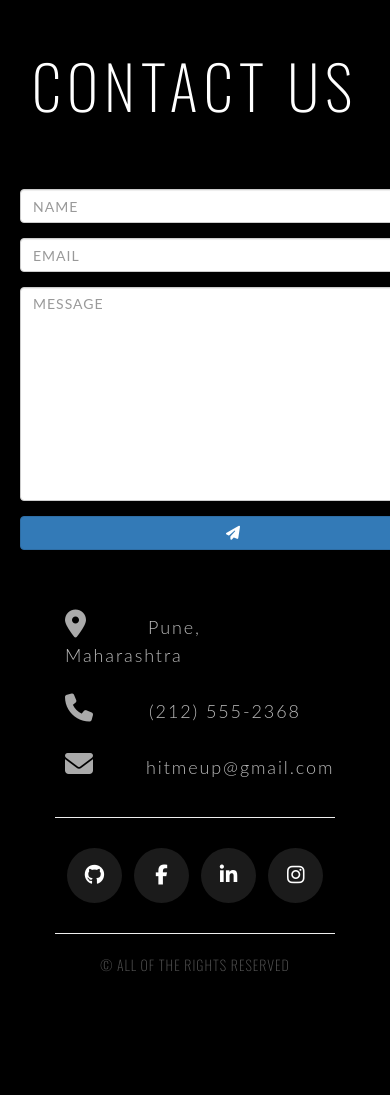
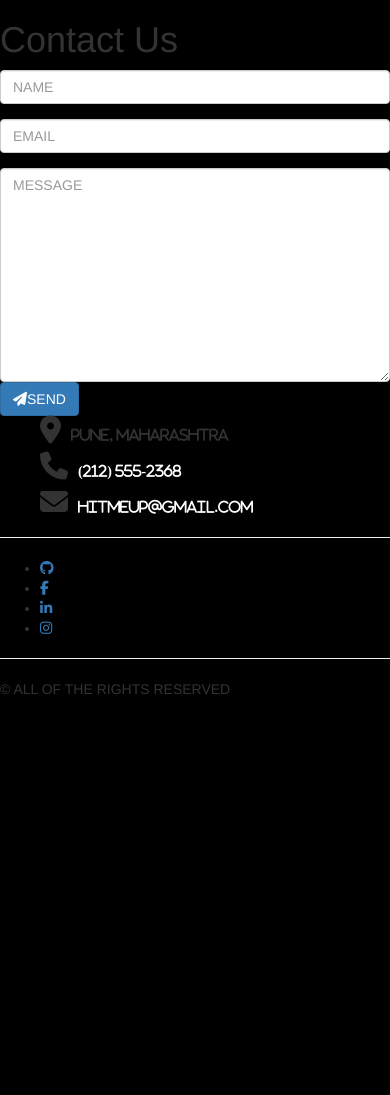
Before and after one commit to Anvita0305/PPL, a PHP site: page /contact.html in a window 390 px wide; the page is wider, and only the part inside the window is pictured. After the commit the page ends 844 px from the top of that part, so only its background shows below. Run offline with PHP 8.4, Linux system fonts and the light colour scheme; some libraries are stand-ins or nearby versions.

Commit message:
Add files via upload

```diff
--- a/style.css
+++ b/style.css
@@ -1,255 +1,104 @@
-body {
-    margin: 0;
-    padding: 0;
-    background-color: #000;
-    padding-bottom: 100px;
-  }
-
-  #contact {
+#last{
     width: 100%;
-    height: 100%;
-  }
-
-  .section-header {
+    height: auto;
+    justify-content: center;
+    background-color: #35589A;
+    }
+    .full{
+    width: 80%;
+    display: inline-block;
+    margin:2%;
+    margin-left: 10%;
     text-align: center;
-    margin: 0 auto;
-    padding: 40px 0;
-    font: 300 60px 'Oswald', sans-serif;
-    color: #fff;
-    text-transform: uppercase;
-    letter-spacing: 6px;
-  }
-
-  .contact-wrapper {
-    display: flex;
-    flex-direction: row;
-    justify-content: space-between;
-    margin: 0 auto;
-    padding: 20px;
-    position: relative;
-    max-width: 840px;
-  }
-
-  /* Left contact page */
-  .form-horizontal {
-    /*float: left;*/
-    max-width: 400px;
-    font-family: 'Lato';
-    font-weight: 400;
-  }
-
-  .form-control,
-  textarea {
-    max-width: 400px;
-    background-color: #000;
-    color: #fff;
-    letter-spacing: 1px;
-  }
-
-  .send-button {
-    margin-top: 15px;
-    height: 34px;
-    width: 400px;
-    overflow: hidden;
-    transition: all .2s ease-in-out;
-  }
-
-  .alt-send-button {
-    width: 400px;
-    height: 34px;
-    transition: all .2s ease-in-out;
-  }
-
-  .send-text {
-    display: block;
-    margin-top: 10px;
-    font: 700 12px 'Lato', sans-serif;
-    letter-spacing: 2px;
-  }
-
-  .alt-send-button:hover {
-    transform: translate3d(0px, -29px, 0px);
-  }
-
-  /* Begin Right Contact Page */
-  .direct-contact-container {
-    max-width: 400px;
-  }
-
-  /* Location, Phone, Email Section */
-  .contact-list {
+    background-color: black;
+    color: white;
+    border:15px solid #000;
+    border-radius: 5px;
+    margin-bottom: 8%;
+    margin-top: 8%;
+    }
+    .full h3{
+    font-size: 2rem;
+    display:block;
+    margin: 2%;
+    margin-bottom: 0;
+    }
+    .lt{
+    padding: 2%;
+    margin: 2%;
+    }
+    .rt{
+    padding: 2%;
+    margin: 2%;
+    }
+    .lt textarea{
+    width: 94%;
+    margin-left: 2.8%;
+    }
+    button{
+    margin: 2%;
+    }
+    .btn-primary{
+    background-color: black;
+    border: 2px solid white;
+    border-radius: 5%;
+    }
+    .list-item{
+    margin-bottom: 2%;
     list-style-type: none;
-    margin-left: -30px;
-    padding-right: 20px;
-  }
-
-  .list-item {
-    line-height: 4;
-    color: #aaa;
-  }
-
-  .contact-text {
-    font: 300 18px 'Lato', sans-serif;
-    letter-spacing: 1.9px;
-    color: #bbb;
-  }
-
-  .place {
-    margin-left: 62px;
-  }
-
-  .phone {
-    margin-left: 56px;
-  }
-
-  .gmail {
-    margin-left: 53px;
-  }
-
-  .contact-text a {
-    color: #bbb;
-    text-decoration: none;
-    transition-duration: 0.2s;
-  }
-
-  .contact-text a:hover {
-    color: #fff;
-    text-decoration: none;
-  }
-
-
-  /* Social Media Icons */
-  .social-media-list {
-    position: relative;
-    font-size: 22px;
-    text-align: center;
-    width: 100%;
-    margin: 0 auto;
-    padding: 0;
-  }
-
-  .social-media-list li a {
-    color: #fff;
-  }
-
-  .social-media-list li {
-    position: relative;
+    }
+    .list-item span{
+    margin-left: 10px;
+    font-size: 1.4rem;
+    }
+    .list-item a{
+    color: white;
     display: inline-block;
-    height: 60px;
-    width: 60px;
-    margin: 10px 3px;
-    line-height: 60px;
-    border-radius: 50%;
-    color: #fff;
-    background-color: rgb(27,27,27);
-    cursor: pointer;
-    transition: all .2s ease-in-out;
-  }
-
-  .social-media-list li:after {
-    content: '';
-    position: absolute;
-    top: 0;
-    left: 0;
-    width: 60px;
-    height: 60px;
-    line-height: 60px;
-    border-radius: 50%;
-    opacity: 0;
-    box-shadow: 0 0 0 1px #fff;
-    transition: all .2s ease-in-out;
-  }
-
-  .social-media-list li:hover {
-    background-color: #fff;
-  }
-
-  .social-media-list li:hover:after {
-    opacity: 1;
-    transform: scale(1.12);
-    transition-timing-function: cubic-bezier(0.37,0.74,0.15,1.65);
-  }
-
-  .social-media-list li:hover a {
-    color: #000;
-  }
-
-  .copyright {
-    font: 200 14px 'Oswald', sans-serif;
-    color: #555;
-    letter-spacing: 1px;
-    text-align: center;
-  }
-
-  hr {
-    border-color: rgba(255,255,255,.6);
-  }
-
-  /* Begin Media Queries*/
-  @media screen and (max-width: 850px) {
-    .contact-wrapper {
-      display: flex;
-      flex-direction: column;
     }
-    .direct-contact-container, .form-horizontal {
-      margin: 0 auto;
+    .list-item a:hover{
+    text-decoration: underline;
+    }
+    .form-control{
+    background-color: black;
     }
 
-    .direct-contact-container {
-      margin-top: 60px;
-      max-width: 300px;
+    @media screen and (min-width: 770px){
+    .full{
+        width: 70%;
+        margin-left: 15%;
     }
-    .social-media-list li {
-      height: 60px;
-      width: 60px;
-      line-height: 60px;
+    .lt textarea{
+    width: 95%;
+    margin-left: 2.4%;
     }
-    .social-media-list li:after {
-      width: 60px;
-      height: 60px;
-      line-height: 60px;
-    }
-  }
-
-  @media screen and (max-width: 569px) {
-
-    .direct-contact-container, .form-wrapper {
-      float: none;
-      margin: 0 auto;
-    }
-    .form-control, textarea {
-
-      margin: 0 auto;
     }
 
-
-    .name, .email, textarea {
-      width: 280px;
+    @media screen and (min-width: 1100px){
+    .full{
+        width: 65%;
+        margin-left: 17%;
+        margin-top: 5%;
     }
-
-    .direct-contact-container {
-      margin-top: 60px;
-      max-width: 280px;
+    .lt{
+        width: 55%;
+        display: inline-block;
+        float: left;
+        margin-right: 0;
     }
-    .social-media-list {
-      left: 0;
+    .rt{
+        width: 35%;
+        display: inline-block;
+        margin-left: 0;
     }
-    .social-media-list li {
-      height: 55px;
-      width: 55px;
-      line-height: 55px;
-      font-size: 2rem;
+    .list-item{
+    margin-bottom: 10%;
     }
-    .social-media-list li:after {
-      width: 55px;
-      height: 55px;
-      line-height: 55px;
+    .contact-list{
+        margin-top: 22%;
+        padding-right: 8%;
     }
-
-  }
-
-  @media screen and (max-width: 410px) {
-    .send-button {
-      width: 99%;
+    .fa-envelope, .gmail{
+        display: inline-block;
+        width: auto;
     }
-  }
+    }
```
Also changed, not shown: index.html (added, +107 -0 lines), index.php (added, +25 -0 lines).
